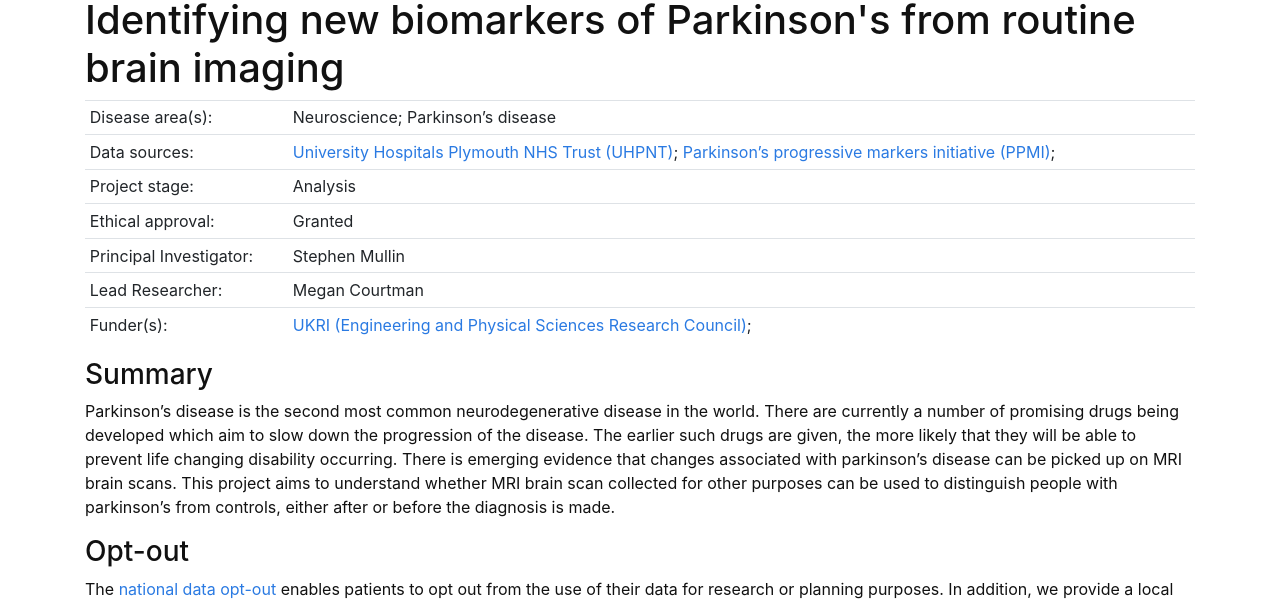
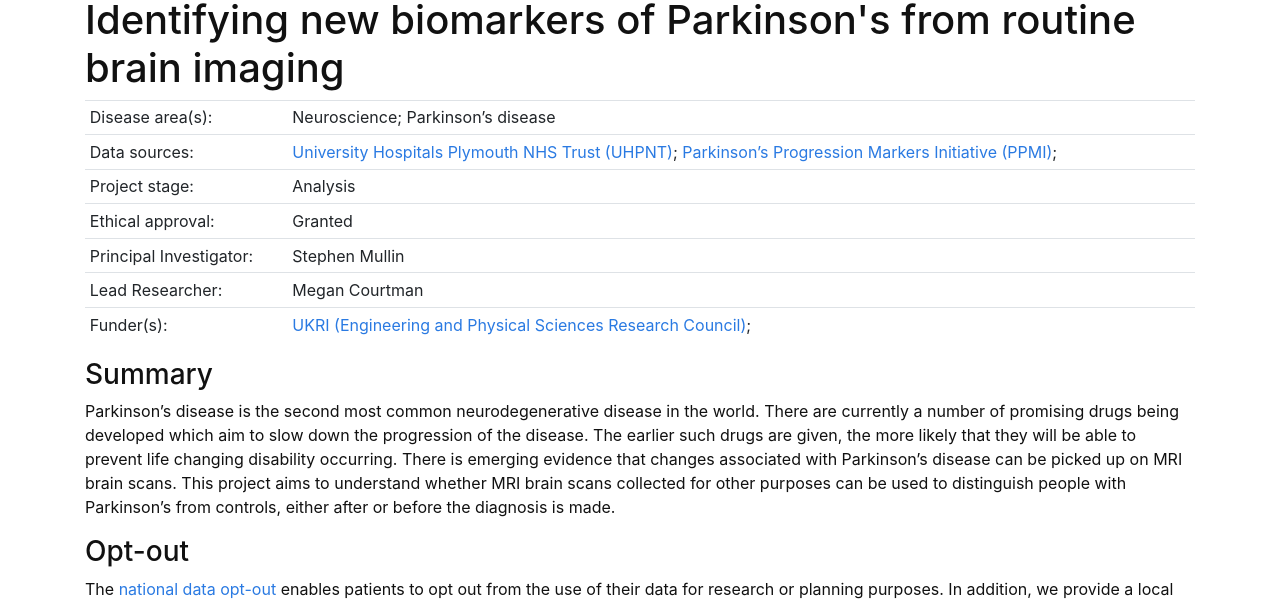
Before and after one commit to sustainsw/sustainsw.github.io, a Jekyll site: the page built from projects/_posts/2023-10-10-pd.md, in a window 1280 px wide. Shown: the part 120-724 px from the top of the page. Built offline with Jekyll 4.4.1, drawn with Linux system fonts in a browser that asks for light colours.

Commit message:
Update 2023-10-10-pd.md

```diff
--- a/projects/_posts/2023-10-10-pd.md
+++ b/projects/_posts/2023-10-10-pd.md
@@ -8,7 +8,7 @@ status: active
 disease_area = "Neuroscience; Parkinson’s disease"
 data_sources = '
 <a href="https://www.plymouthhospitals.nhs.uk/">University Hospitals Plymouth NHS Trust (UHPNT)</a>;
-<a href="https://www.ppmi-info.org/">Parkinson’s progressive markers initiative (PPMI)</a>;'
+<a href="https://www.ppmi-info.org/">Parkinson’s Progression Markers Initiative (PPMI)</a>;'
 project_stage = "Analysis"
 ethical_approval = "Granted"
 principal_investigator = "Stephen Mullin"
@@ -19,4 +19,4 @@ funders = '<a href="https://www.ukri.org/councils/epsrc/">UKRI (Engineering and
 
 ### Summary
 Parkinson’s disease is the second most common neurodegenerative disease in the world. There are currently a number of promising drugs being developed which aim to slow down the progression of the disease. The earlier such drugs are given, the more likely that they will be able to prevent life changing disability occurring.
-There is emerging evidence that changes associated with parkinson’s disease can be picked up on MRI brain scans. This project aims to understand whether MRI brain scan collected for other purposes can be used to distinguish people with parkinson’s from controls, either after or before the diagnosis is made.
+There is emerging evidence that changes associated with Parkinson’s disease can be picked up on MRI brain scans. This project aims to understand whether MRI brain scans collected for other purposes can be used to distinguish people with Parkinson’s from controls, either after or before the diagnosis is made.
```
